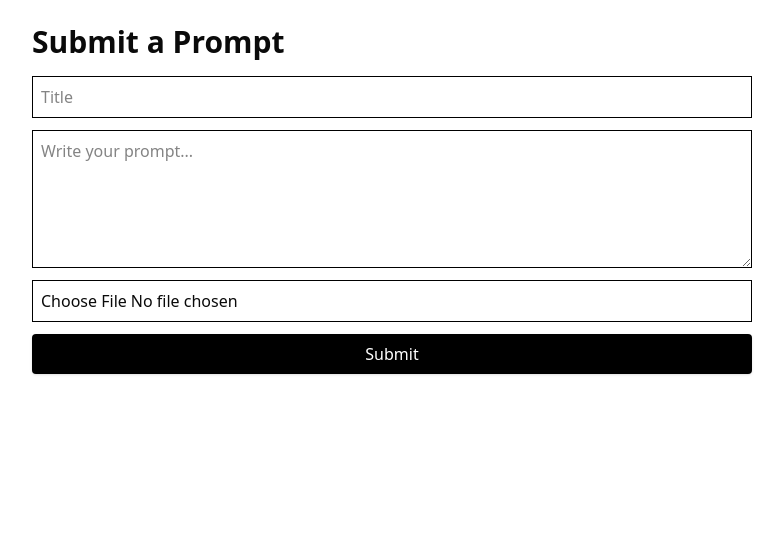
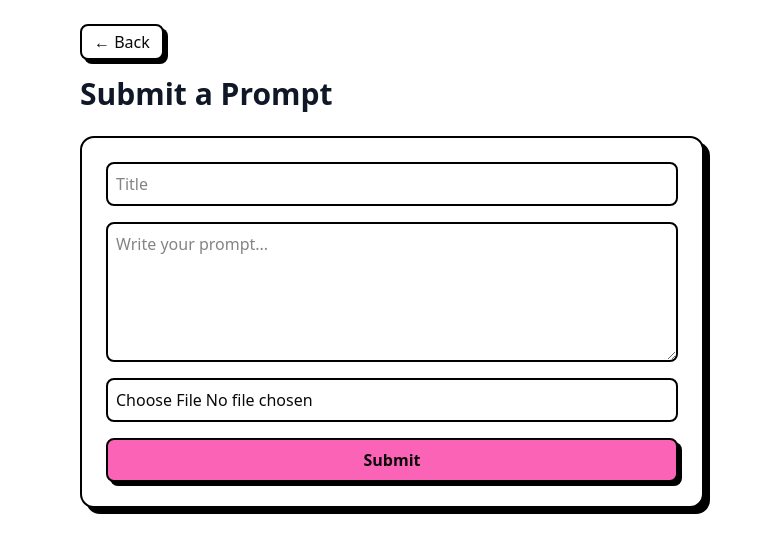
Before and after one commit to YashwantHabib/PromptHub, a React (Vite) app: page /submit in a window 1280 px wide. Shown: the top 552 px of the page, without its empty margins (248-1031 px from the left). Built offline with nearby package versions, Linux system fonts and the light colour scheme; no server answers.

Commit message:
Ui Changes

```diff
--- a/src/pages/Submit.jsx
+++ b/src/pages/Submit.jsx
@@ -13,14 +13,12 @@ export default function Submit() {
   const navigate = useNavigate();
 
   useEffect(() => {
-    // Get current session user
     const getUser = async () => {
       const {
         data: { user },
       } = await supabase.auth.getUser();
       setUser(user);
     };
-
     getUser();
   }, []);
 
@@ -45,7 +43,6 @@ export default function Submit() {
     try {
       let imageUrl = null;
 
-      // ✅ Upload image if provided
       if (image) {
         const fileExt = image.name.split(".").pop();
         const filePath = `${user.id}/${Date.now()}.${fileExt}`;
@@ -67,14 +64,13 @@ export default function Submit() {
         imageUrl = data.publicUrl;
       }
 
-      // ✅ Insert into prompts table
       const { error: insertError } = await supabase.from("prompts").insert([
         {
           title,
           text,
           image_url: imageUrl,
           user_id: user.id,
-          username: user.user_metadata?.name || user.email, // 👈 tumne bola username nahi, sirf name hai
+          username: user.user_metadata?.name || user.email,
         },
       ]);
 
@@ -82,7 +78,6 @@ export default function Submit() {
 
       setToast({ message: "Prompt submitted successfully!", type: "success" });
 
-      // Reset form
       setTitle("");
       setText("");
       setImage(null);
@@ -98,23 +93,34 @@ export default function Submit() {
   };
 
   return (
-    <div className="max-w-3xl mx-auto p-6">
-      <h1 className="text-3xl font-bold mb-4">Submit a Prompt</h1>
+    <div className="max-w-2xl mx-auto p-6">
+      {/* back button */}
+      <button
+        onClick={() => navigate(-1)}
+        className="mb-4 px-3 py-1 border-2 border-black bg-white hover:bg-pink-200 rounded-md shadow-[4px_4px_0px_black] transition"
+      >
+        ← Back
+      </button>
 
-      <form className="flex flex-col gap-3" onSubmit={handleSubmit}>
+      <h1 className="text-3xl font-bold mb-6 text-gray-900">Submit a Prompt</h1>
+
+      <form
+        className="flex flex-col gap-4 bg-white border-2 border-black rounded-xl p-6 shadow-[6px_6px_0px_black]"
+        onSubmit={handleSubmit}
+      >
         <input
           type="text"
           placeholder="Title"
           value={title}
           onChange={(e) => setTitle(e.target.value)}
-          className="border border-black p-2"
+          className="border-2 border-black p-2 rounded-md focus:outline-none focus:ring-2 focus:ring-pink-400"
         />
 
         <textarea
           placeholder="Write your prompt..."
           value={text}
           onChange={(e) => setText(e.target.value)}
-          className="border border-black p-2"
+          className="border-2 border-black p-2 rounded-md focus:outline-none focus:ring-2 focus:ring-pink-400"
           rows={5}
         />
 
@@ -122,13 +128,25 @@ export default function Submit() {
           type="file"
           accept="image/*"
           onChange={(e) => setImage(e.target.files?.[0] || null)}
-          className="border border-black p-2"
+          className="border-2 border-black p-2 rounded-md"
         />
+
+        {/* image preview */}
+        {image && (
+          <div className="mt-2">
+            <p className="text-sm font-medium text-gray-700 mb-2">Preview:</p>
+            <img
+              src={URL.createObjectURL(image)}
+              alt="preview"
+              className="w-full max-h-64 object-cover border-2 border-black rounded-lg shadow-[4px_4px_0px_black]"
+            />
+          </div>
+        )}
 
         <button
           type="submit"
           disabled={loading}
-          className="px-4 py-2 bg-black text-white rounded shadow hover:shadow-[4px_4px_0px_black] transition disabled:opacity-50"
+          className="px-4 py-2 bg-pink-400 border-2 border-black rounded-md font-semibold shadow-[4px_4px_0px_black] hover:shadow-none hover:translate-x-[2px] hover:translate-y-[2px] transition disabled:opacity-50"
         >
           {loading ? "Submitting..." : "Submit"}
         </button>
```
